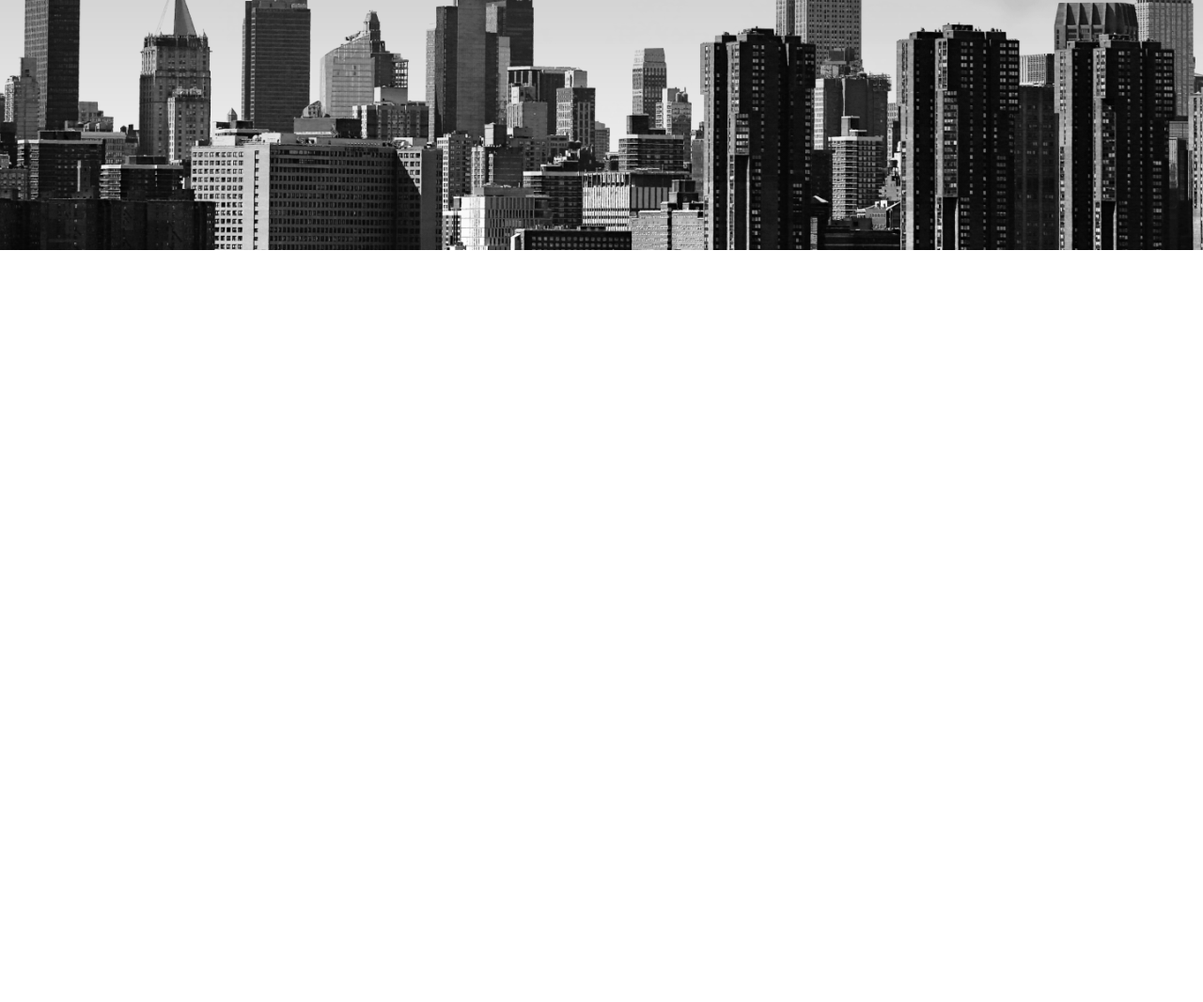
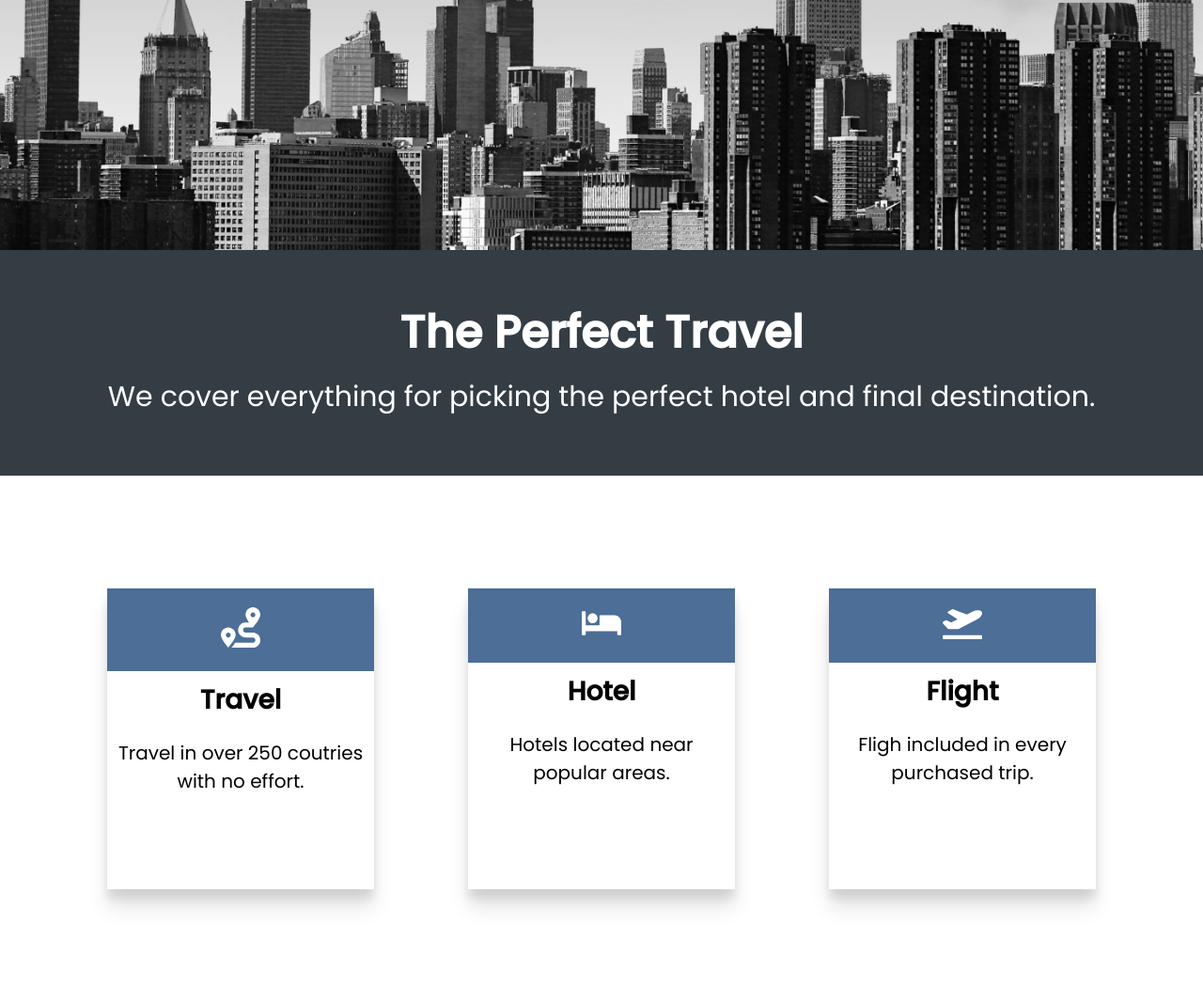
Before and after one commit to andrzejpol/travelly, a website: page index.html in a window 1280 px wide. Shown: the part 1334-2400 px from the top of the page at 94% size. Before the commit the page ends 1600 px from the top, so only its background shows below. Drawn offline with Linux system fonts and the light colour scheme; a web font is replaced by a local one.

Commit message:
Add benefits section

```diff
--- a/index.html
+++ b/index.html
@@ -39,6 +39,35 @@
       <img src="/img/cloud.png" class="moving-cloud-2 cloud">
     </header>
   </section>
+  <section class="benefits">
+    <header class="benefits-head">
+      <h2>The Perfect Travel</h2>
+      <h3>We cover everything for picking the perfect hotel and final destination.</h3>
+    </header>
+    <div class="cards">
+      <div class="card">
+        <div class="card-icon">
+          <img src="/icons/route-solid.svg" alt="">
+        </div>
+        <h4>Travel</h4>
+        <p>Travel in over 250 coutries with no effort.</p>
+      </div>
+      <div class="card">
+        <div class="card-icon">
+          <img src="/icons/bed-solid.svg" alt="">
+        </div>
+        <h4>Hotel</h4>
+        <p>Hotels located near popular areas.</p>
+      </div>
+      <div class="card">
+        <div class="card-icon">
+          <img src="/icons/plane-departure-solid.svg" alt="">
+        </div>
+        <h4>Flight</h4>
+        <p>Fligh included in every purchased trip.</p>
+      </div>
+    </div>
+  </section>
 </body>
 
 </html>
--- a/style.css
+++ b/style.css
@@ -147,6 +147,51 @@ animation: cloudAnimation 9s infinite alternate ease-in-out;
   }
 }
 
+/* Benefits section */
+.benefits-head {
+  background: #343c44;
+  padding: 3rem;
+  min-height: 30vh;
+  display: flex;
+  flex-direction: column;
+  justify-content: center;
+  align-items: center;
+  color: white;
+  text-align: center;
+}
+
+.benefits-head h3 {
+  padding: 1rem;
+}
+.cards {
+  width: 90%;
+  margin: auto;
+  display: flex;
+  min-height: 70vh;
+  align-items: center;
+  flex-wrap: wrap;
+}
+
+.card {
+  text-align: center;
+  flex: 1 1 25rem;
+  min-height: 40vh;
+  margin: 2rem 5rem;
+  box-shadow: 0px 10px 10px rgba(0,0,0,0.1),0px 20px 20px rgba(0,0,0,0.1);
+}
+
+.cards img {
+  max-width: 15%;
+  margin: 2rem;
+}
+.card h4, .card p {
+  padding: 1rem;
+}
+
+.card-icon{
+  background: #4c6e97;
+}
+
 /* Media query */
 @media screen and (max-width: 932px) {
   html {
```
